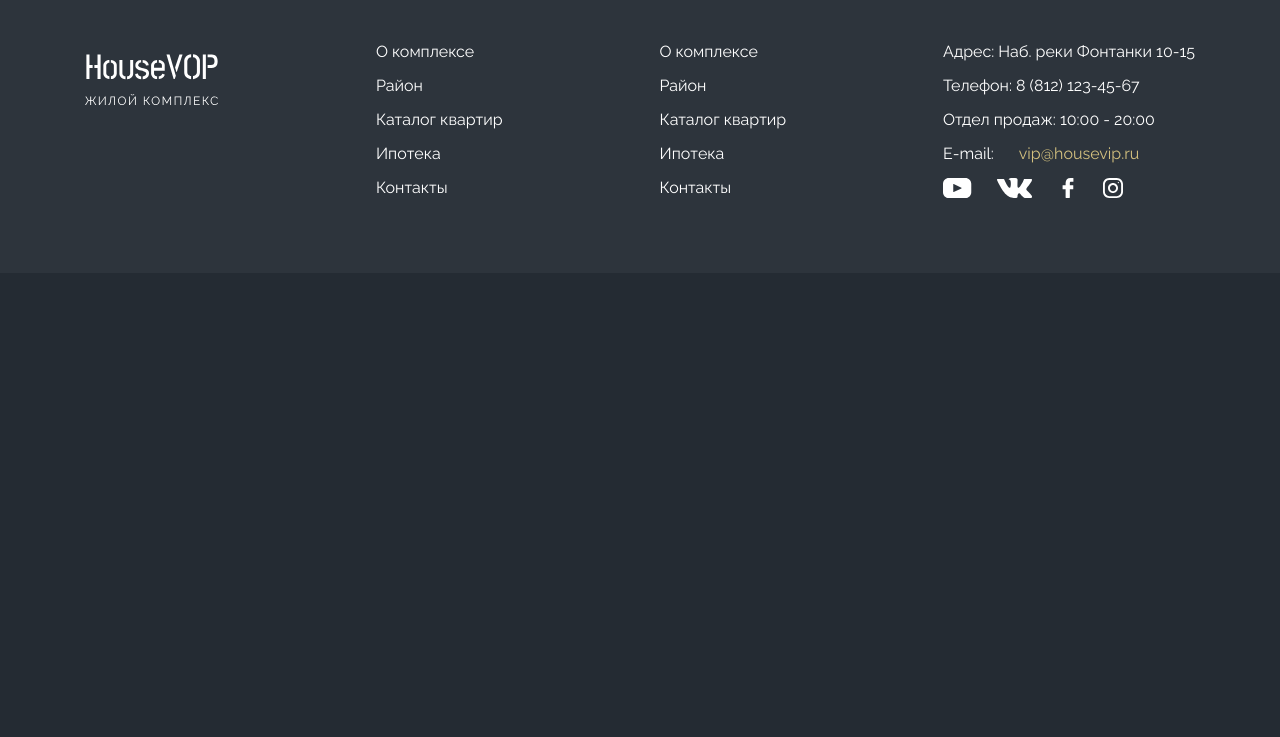
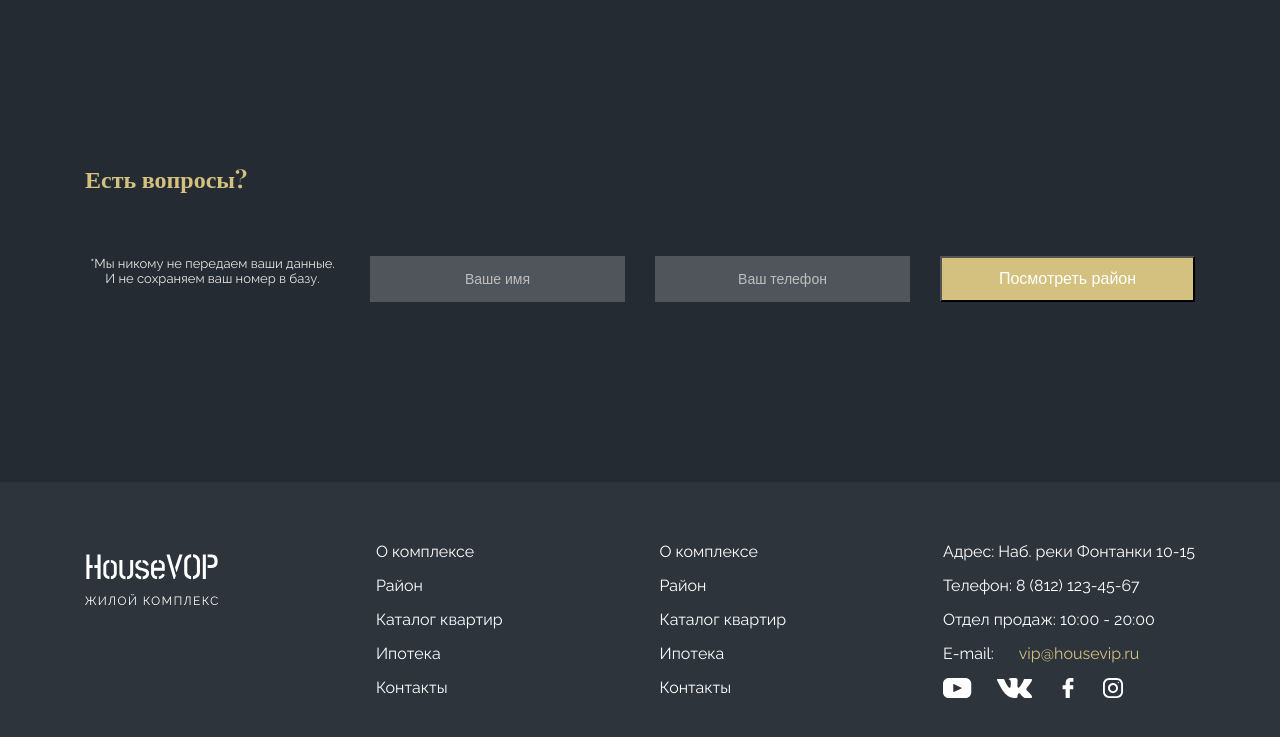
Before and after one commit to Seitek2002/house-vop, a plain HTML site: page index.html in a window 1280 px wide. Shown: the part 4057-4794 px from the top of the page. Before the commit the page ends 4330 px from the top, so only its background shows below. Drawn offline with nearby package versions, Linux system fonts and the light colour scheme; a web font is replaced by a local one.

Commit message:
question

```diff
--- /dev/null
+++ b/components/_question.scss
@@ -0,0 +1,66 @@
+.question {
+    @media (max-width: 770px) {
+        display: flex;
+        justify-content: center;
+    }
+
+    margin: 180px 0;
+    h2 {
+        font-family:"Playfair Display";
+        color:#D4C17F;
+        margin-bottom: 62px;
+    }
+    @media (max-width: 1064px) {
+        display: flex;
+        justify-content: center;
+    }
+    span {
+        font-family: "Raleway";
+        color:#E7E7E7;
+        font-size: 13px;
+        display: block;
+        width: 255px;
+        text-align: center;
+    }
+    &__inner {
+        display: flex;
+        flex-wrap: wrap;
+        gap: 30px;
+        font-family: "Raleway";
+        @media (max-width: 770px) {
+          flex-direction: column;
+        }
+        input {
+          background: rgba($color: #fff, $alpha: 0.2);
+          font-size: 14px;
+          border: none;
+          text-align: center;
+          padding: 12px 0px;
+          padding-right: 0;
+          width: 255px;
+          box-sizing: border-box;
+        }
+        input::placeholder {
+          color: #bebebe;
+        }
+        span {
+          font-size: 13px;
+          color: #e7e7e7;
+          text-align: center;
+          width: 255px;
+        }
+        button {
+          background: #d4c17f;
+          color: #ffffff;
+          font-size: 16px;
+          display: block;
+          width: 255px;
+          padding: 12px 54px;
+        }
+        @media screen and (max-width: 1064px) {
+            flex-direction: column;
+            align-items: center;
+       }
+      }
+
+}
--- a/index.html
+++ b/index.html
@@ -150,6 +150,22 @@
       </div>
     </section>
 
+    <section class="question">
+      <div class="container">
+        <div class="question__content">
+          <h2>Есть вопросы?</h2>
+          <div class="question__inner">
+            <span
+              >*Мы никому не передаем ваши данные. И не сохраняем ваш номер в
+              базу.</span>
+            <input type="text" placeholder="Ваше имя" />
+            <input type="text" placeholder="Ваш телефон" />
+            <button>Посмотреть район</button>
+          </div>
+        </div>
+      </div>
+    </section>
+
 
     <footer class="footer">
       <div class="container">
--- a/index.scss
+++ b/index.scss
@@ -12,5 +12,6 @@
 @import './components/video';
 @import './components/apartment';
 @import './components/map';
+@import './components/question';
 
 @import './components/footer';
```
Also changed, not shown: css/index.css, 1 other file.
